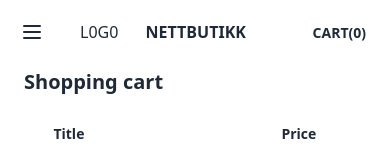
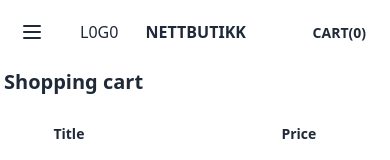
Before and after one commit to tomhaakon/hovedoppgave-fakestore, a Vue app: page /shoppingcart in a window 390 px wide. Shown: the top 160 px of the page. Built offline with nearby package versions, Linux system fonts and the light colour scheme.

Commit message:
mobiltesting

```diff
--- a/src/stores/Shoppingcartstore.js
+++ b/src/stores/Shoppingcartstore.js
@@ -17,7 +17,7 @@ export const useShoppingCartStore = defineStore("shoppingCartStore", {
 
       const userStore = useUserStore();
       if (userStore.isLoggedIn) {
-        userStore.addToUserCart(item);
+        this.addToUserCart(item);
       }
     },
     // remove from cart
@@ -37,14 +37,17 @@ export const useShoppingCartStore = defineStore("shoppingCartStore", {
     checkout() {
       const userStore = useUserStore();
 
-      console.log("Before checkout, user's cart:", userStore.user.cart);
-
       // If the user is not logged in, redirect to the login page
       if (!userStore.user) {
         console.error("User is not logged in. Redirecting to login page.");
         router.push("/login"); // Assuming your login route is named "/login"
         return;
-      } else {
+      }
+
+      console.log("checkout triggered");
+      console.log(userStore.user);
+      console.log("Before checkout, user's cart:", userStore.user.cart);
+
       if (!Array.isArray(userStore.user.purchaseHistory)) {
         // Handle the error appropriately
         console.error("purchaseHistory is not defined");
@@ -56,7 +59,6 @@ export const useShoppingCartStore = defineStore("shoppingCartStore", {
         date: new Date(),
         items: [...userStore.user.cart],
       });
-
       console.log(
         "After saving to purchase history, user's cart:",
         userStore.user.cart
@@ -73,7 +75,6 @@ export const useShoppingCartStore = defineStore("shoppingCartStore", {
 
       // Clear the shopping cart
       this.clearCart();
-      }
     },
 
     // empty cart
--- a/src/views/ShoppingCartView.vue
+++ b/src/views/ShoppingCartView.vue
@@ -1,7 +1,7 @@
 <template>
   <div class="">
     <div class="">
-      <div class="flex h-10 w-full mb-5 px-5">
+      <div class="flex h-10 w-full mb-5">
         <p class="font-bold text-xl p-1">Shopping cart</p>
       </div>
       <!-- sd -->
@@ -47,7 +47,7 @@
         <div class="flex justify-end px-5">
           <button
             class="btn btn-primary mt-5"
-            @click="useShoppingCartStore().checkout()"
+            @click="shoppingCartStore.checkout()"
           >
             To payment
           </button>
@@ -59,10 +59,10 @@
 
 <script setup>
 import { computed, ref } from "vue";
-import { useShoppingCartStore } from "@/stores/Shoppingcartstore.js";
+import { useShoppingCartStore } from "../stores/Shoppingcartstore";
 import { useUserStore } from "../stores/UserStore";
 const shoppingCartStore = useShoppingCartStore();
-const cart = computed(() => shoppingCartStore.cart);
+//const cart = computed(() => shoppingCartStore.cart);
 // count same items
 const groupedCart = computed(() => shoppingCartStore.groupedCart);
 const totalPrice = computed(() => shoppingCartStore.totalPrice);
```
Lines whose indentation alone changed are shown as unchanged.
